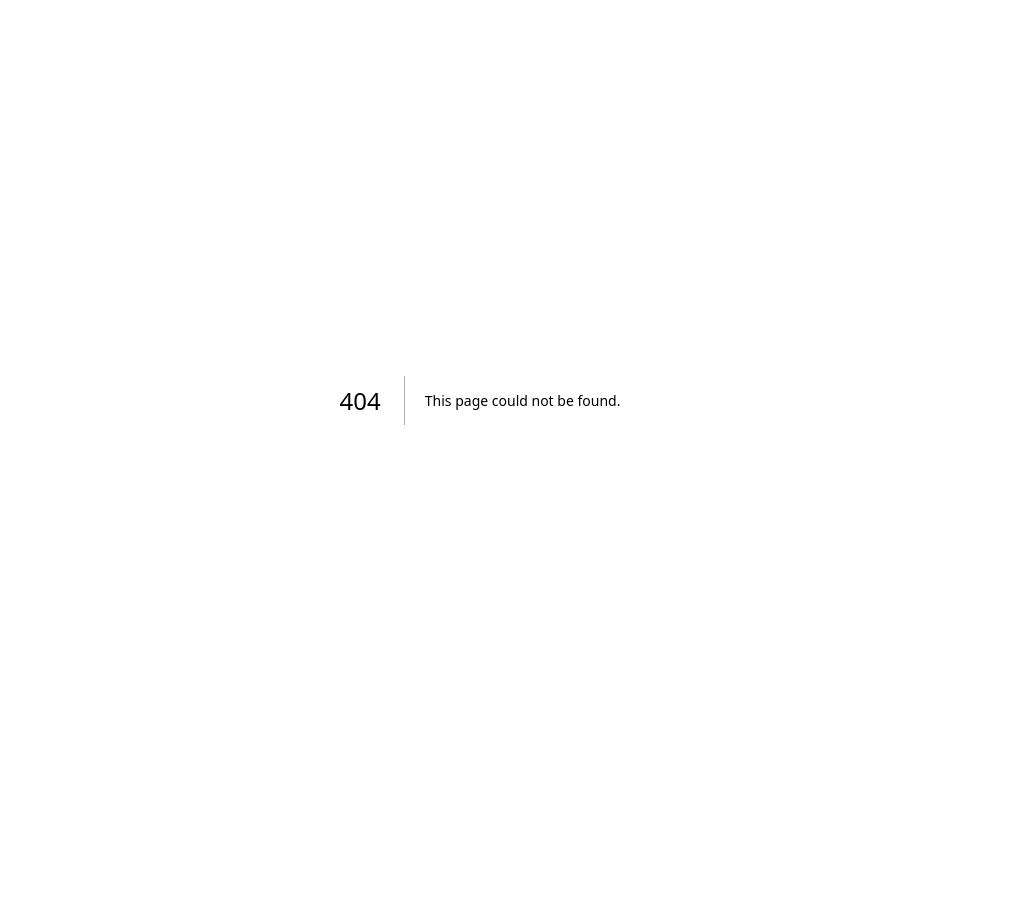
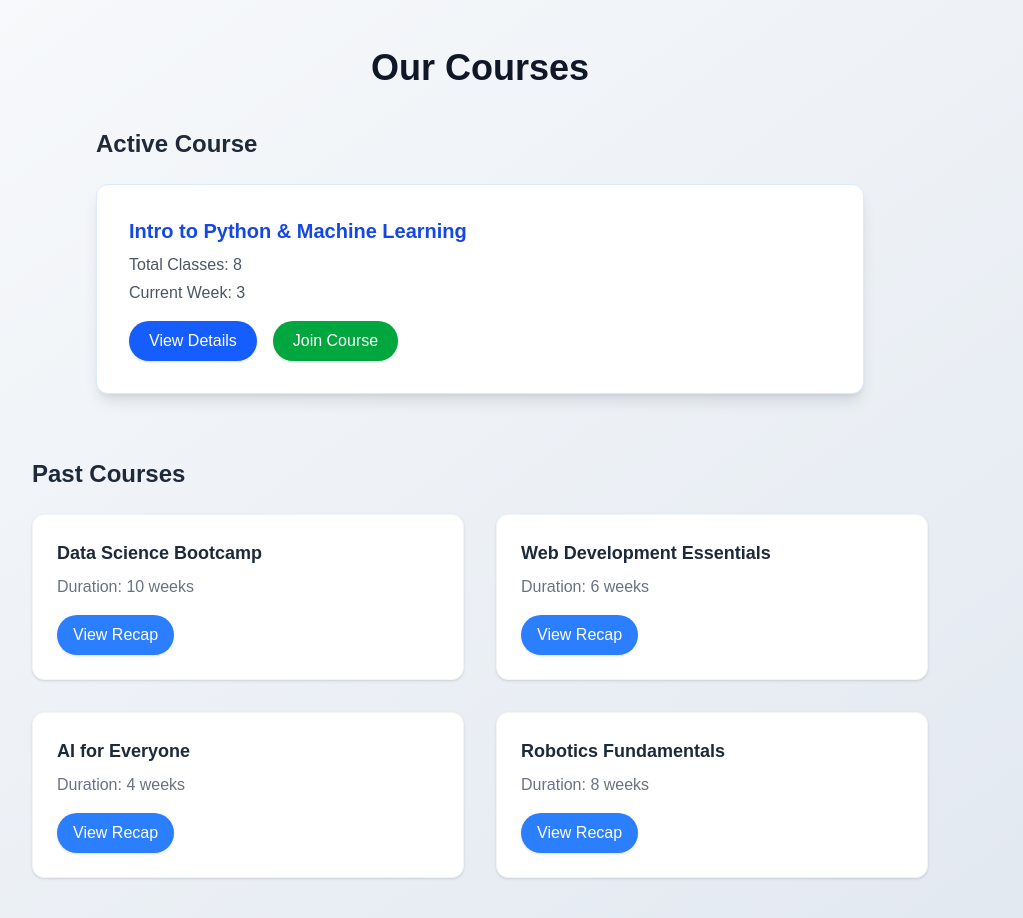
Before and after one commit to irfanAbir1231/al-biruni, a Next.js app in the folder al-biruni/: page /courses in a window 1280 px wide. Before the commit this address had no page. Shown: the top 918 px of the page, without its empty margins (160-1183 px from the left). Before the commit the page ends 800 px from the top, so only its background shows below. Built offline with nearby package versions, Linux system fonts and the light colour scheme.

Commit message:
added course page

```diff
--- /dev/null
+++ b/al-biruni/app/courses/page.tsx
@@ -0,0 +1,81 @@
+import Link from "next/link";
+
+export default function CoursesPage() {
+  return (
+    <div className="min-h-screen bg-gradient-to-br from-slate-50 to-slate-200 dark:from-[#18181b] dark:to-[#23272f] py-12 px-4 flex flex-col items-center">
+      {/* Page Title */}
+      <h1 className="text-4xl font-extrabold text-gray-900 dark:text-white mb-10 text-center">
+        Our Courses
+      </h1>
+
+      {/* Active Course Section */}
+      <section className="w-full max-w-3xl mb-16">
+        <h2 className="text-2xl font-bold text-gray-800 dark:text-gray-100 mb-6">
+          Active Course
+        </h2>
+        <div className="bg-white dark:bg-[#23272f] rounded-xl shadow-lg p-8 flex flex-col sm:flex-row items-center justify-between gap-8 border border-blue-100 dark:border-blue-900">
+          <div>
+            <h3 className="text-xl font-semibold text-blue-700 dark:text-blue-400 mb-2">
+              Intro to Python & Machine Learning
+            </h3>
+            <p className="text-gray-600 dark:text-gray-300 mb-1">
+              Total Classes: 8
+            </p>
+            <p className="text-gray-600 dark:text-gray-300 mb-4">
+              Current Week: 3
+            </p>
+            <div className="flex gap-4">
+              <Link
+                href="#"
+                className="px-5 py-2 rounded-full bg-blue-600 text-white font-medium shadow hover:bg-blue-700 transition"
+              >
+                View Details
+              </Link>
+              <Link
+                href="#"
+                className="px-5 py-2 rounded-full bg-green-600 text-white font-medium shadow hover:bg-green-700 transition"
+              >
+                Join Course
+              </Link>
+            </div>
+          </div>
+        </div>
+      </section>
+
+      {/* Past Courses Section */}
+      <section className="w-full max-w-4xl">
+        <h2 className="text-2xl font-bold text-gray-800 dark:text-gray-100 mb-6">
+          Past Courses
+        </h2>
+        <div className="grid grid-cols-1 md:grid-cols-2 gap-8">
+          {[
+            { title: "Data Science Bootcamp", duration: "10 weeks" },
+            { title: "Web Development Essentials", duration: "6 weeks" },
+            { title: "AI for Everyone", duration: "4 weeks" },
+            { title: "Robotics Fundamentals", duration: "8 weeks" },
+          ].map((course, i) => (
+            <div
+              key={i}
+              className="bg-white dark:bg-[#23272f] rounded-xl shadow p-6 flex flex-col justify-between border border-gray-100 dark:border-gray-800 hover:shadow-xl transition"
+            >
+              <div>
+                <h3 className="text-lg font-semibold text-gray-800 dark:text-gray-100 mb-2">
+                  {course.title}
+                </h3>
+                <p className="text-gray-500 dark:text-gray-400 mb-4">
+                  Duration: {course.duration}
+                </p>
+              </div>
+              <Link
+                href="#"
+                className="px-4 py-2 rounded-full bg-blue-500 text-white font-medium shadow hover:bg-blue-600 transition self-start"
+              >
+                View Recap
+              </Link>
+            </div>
+          ))}
+        </div>
+      </section>
+    </div>
+  );
+}
```
